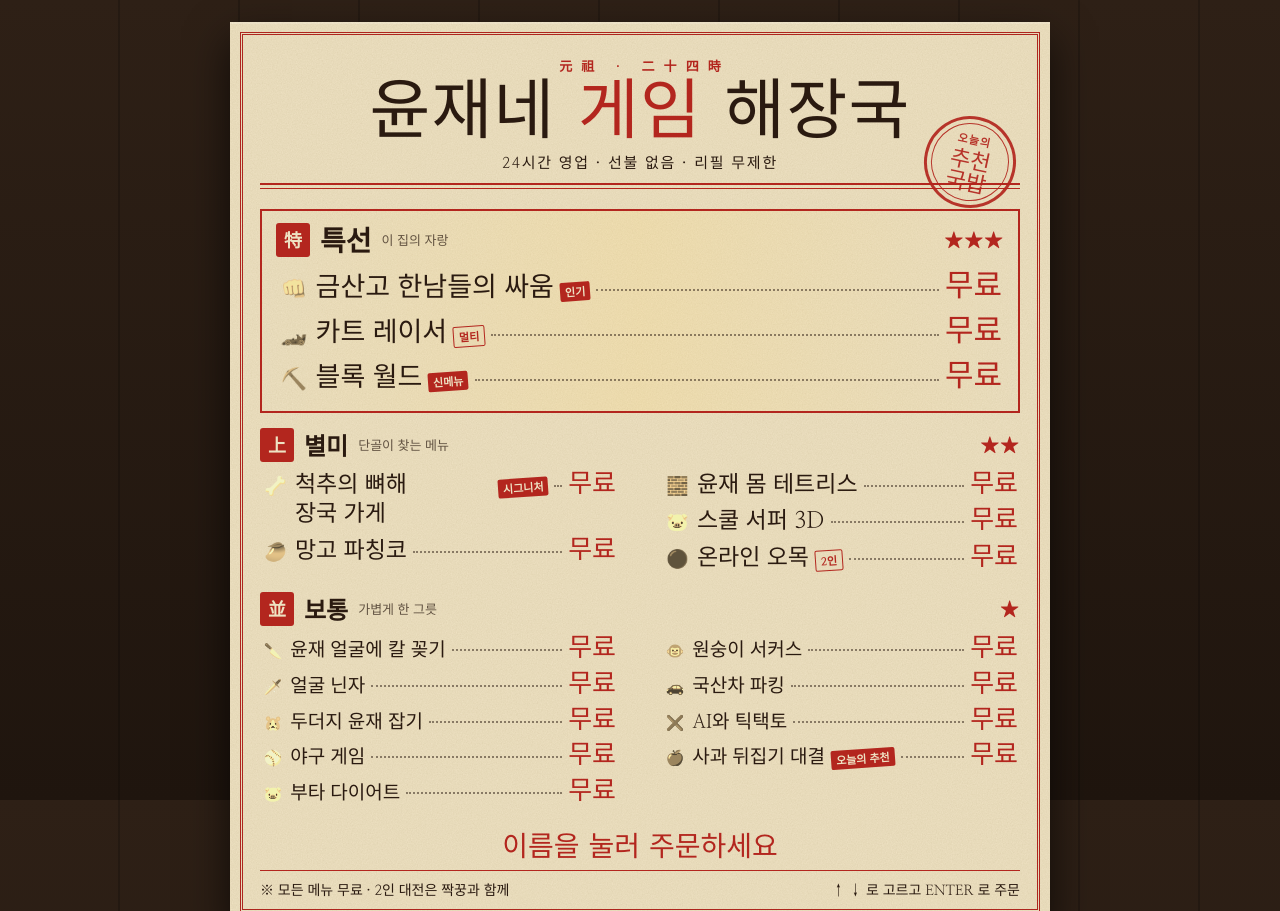
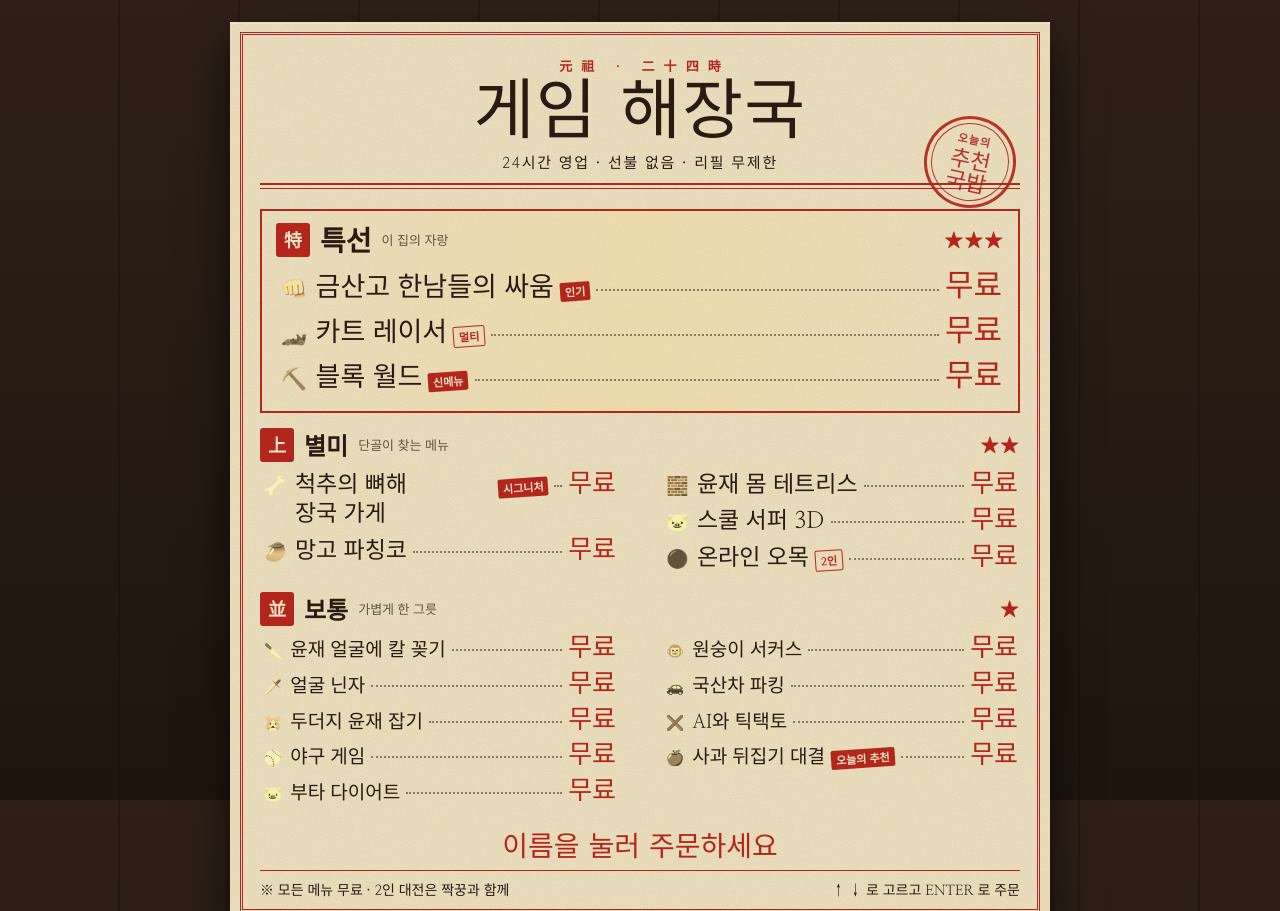
Before and after one commit to CPisGod/game, a plain HTML site: page index.html in a window 1280 px wide. Shown: the top 911 px of the page. Drawn offline with Linux system fonts and the light colour scheme; a web font is replaced by a local one.

Commit message:
Change title and heading text in index.html

```diff
--- a/index.html
+++ b/index.html
@@ -3,7 +3,7 @@
 <head>
 <meta charset="utf-8">
 <meta name="viewport" content="width=device-width, initial-scale=1">
-<title>윤재네 게임 해장국</title>
+<title>게임 해장국</title>
 <script>try { if (localStorage.menuTheme === 'arcade') location.replace('arcade-menu.html'); } catch (e) {}</script>
 <link rel="preconnect" href="https://fonts.googleapis.com">
 <link rel="preconnect" href="https://fonts.gstatic.com" crossorigin>
@@ -134,7 +134,7 @@
   <main class="board">
     <header class="head">
       <div class="han">元祖 · 二十四時</div>
-      <h1>윤재네 <em>게임</em> 해장국</h1>
+      <h1>게임 해장국</h1>
       <p class="sub">24시간 영업 · 선불 없음 · 리필 무제한</p>
       <div class="rule"></div>
     </header>
```
